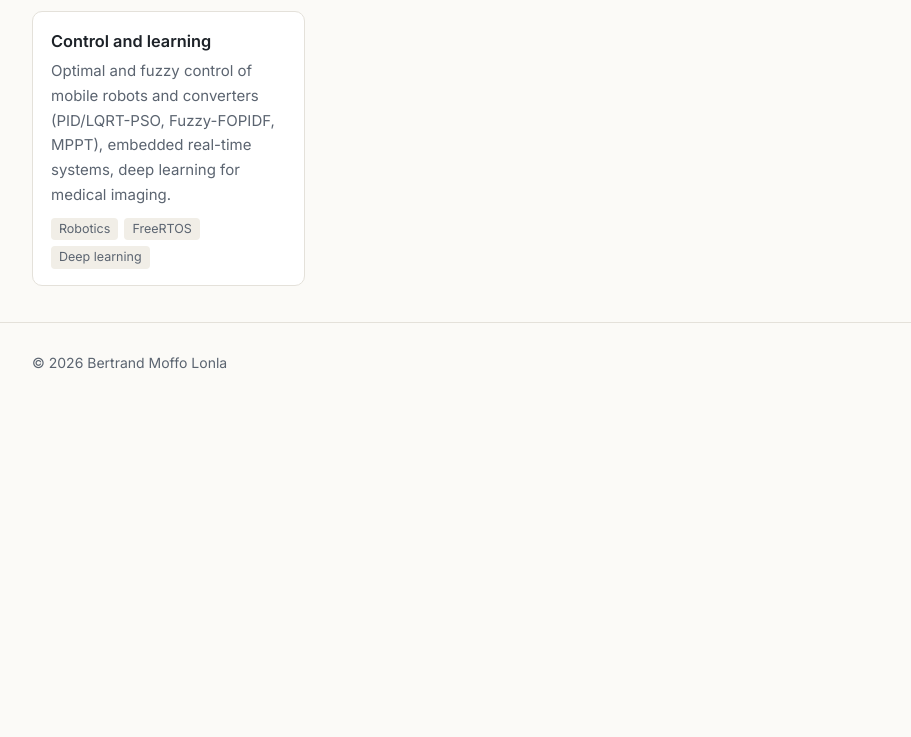
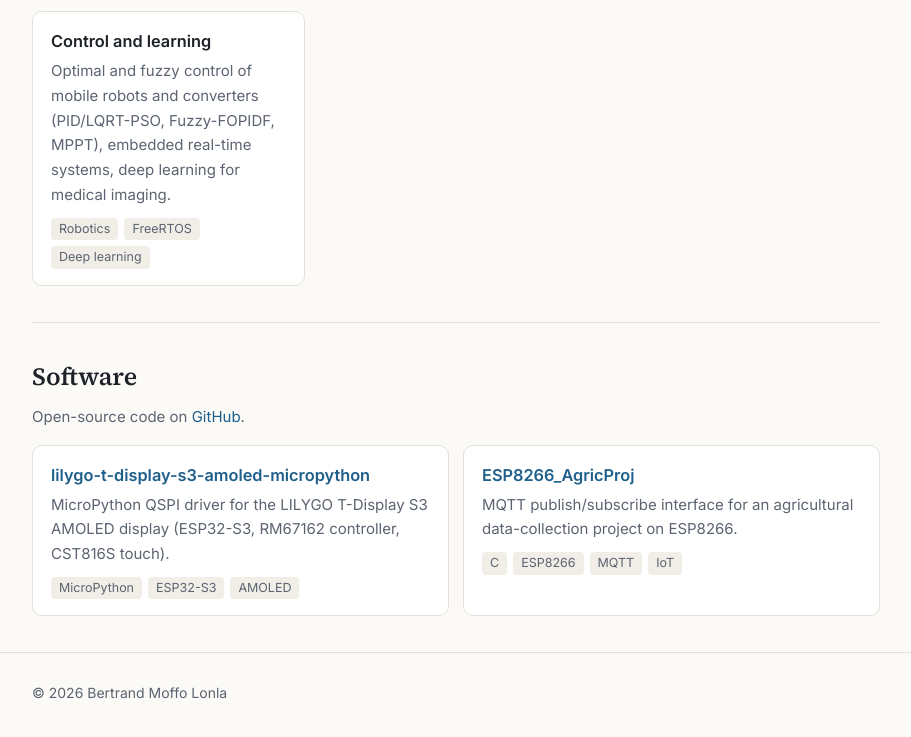
Before and after one commit to MoffoBertrand/moffobertrand.github.io, a plain HTML site: page recherche.html in a window 1280 px wide. Shown: the part 441-1178 px from the top of the page, without its empty margins (184-1095 px from the left). Before the commit the page ends 855 px from the top, so only its background shows below. Drawn offline with Linux system fonts and the light colour scheme.

Commit message:
Add files via upload

```diff
--- a/recherche.html
+++ b/recherche.html
@@ -66,6 +66,25 @@
       </div>
     </div>
   </section>
+
+  <section id="logiciels">
+    <h2><span data-l="fr">Logiciels</span><span data-l="en">Software</span></h2>
+    <p style="color:var(--muted);font-size:15px;margin-top:-6px"><span data-l="fr">Code source libre sur</span><span data-l="en">Open-source code on</span> <a href="https://github.com/MoffoBertrand">GitHub</a>.</p>
+    <div class="grid">
+      <a class="card" href="https://github.com/MoffoBertrand/lilygo-t-display-s3-amoled-micropython">
+        <h3>lilygo-t-display-s3-amoled-micropython</h3>
+        <p data-l="fr">Pilote MicroPython QSPI pour l'écran AMOLED LILYGO T-Display S3 (ESP32-S3, contrôleur RM67162, tactile CST816S).</p>
+        <p data-l="en">MicroPython QSPI driver for the LILYGO T-Display S3 AMOLED display (ESP32-S3, RM67162 controller, CST816S touch).</p>
+        <div class="tags"><span>MicroPython</span><span>ESP32-S3</span><span>AMOLED</span></div>
+      </a>
+      <a class="card" href="https://github.com/MoffoBertrand/ESP8266_AgricProj">
+        <h3>ESP8266_AgricProj</h3>
+        <p data-l="fr">Interface MQTT publication/abonnement pour un projet de collecte de données agricoles sur ESP8266.</p>
+        <p data-l="en">MQTT publish/subscribe interface for an agricultural data-collection project on ESP8266.</p>
+        <div class="tags"><span>C</span><span>ESP8266</span><span>MQTT</span><span>IoT</span></div>
+      </a>
+    </div>
+  </section>
 </main>
 
 <footer><div class="wrap">© 2026 Bertrand Moffo Lonla</div></footer>
```
